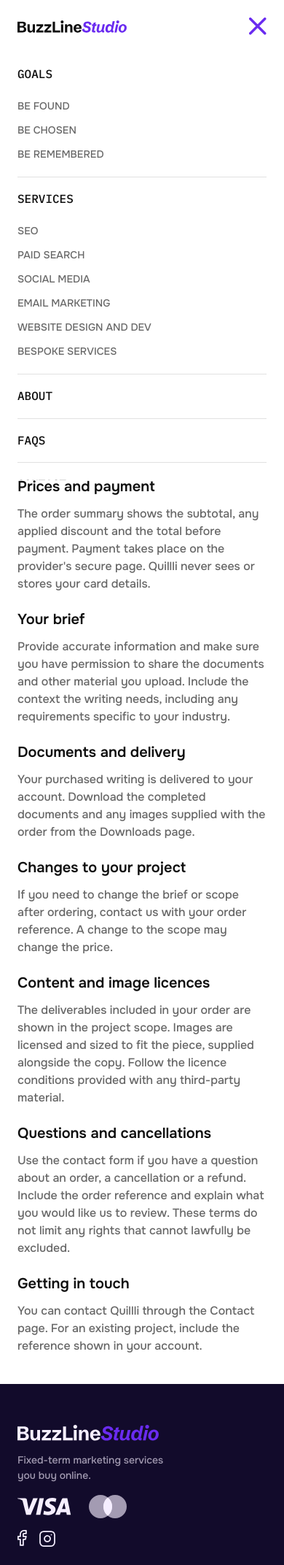
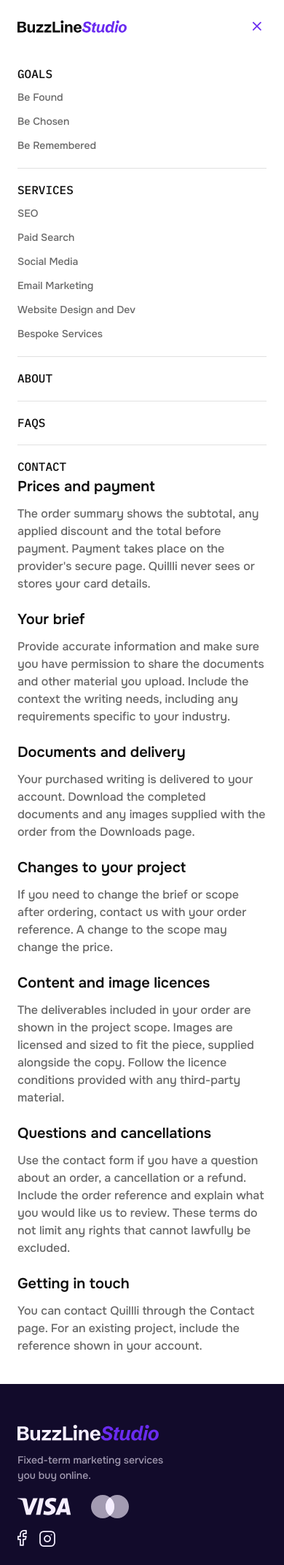
Before and after one commit to SupporthivesProjects/BuzzLineStudioHTML, a PHP site: page /pp.php in a window 390 px wide, after a click that opens the changed part. Shown: the top 2144 px of the page at 73% size. Run offline with PHP 8.4, Linux system fonts and the light colour scheme.

Commit message:
header footer

```diff
--- a/css/dev-alpha-responsive.css
+++ b/css/dev-alpha-responsive.css
@@ -39,6 +43,10 @@
         padding: 0px;
         border: 0px;
         background: transparent;
+        transition: all .4s;
+    }
+    .is-active {
+        padding: 5px;
     }
     .navbar-toggler  .navbar-toggler-icon{
         background: url(../img/menu.svg) no-repeat;
@@ -46,13 +54,23 @@
         background-size: cover;
         width: 22px;
         height: 14px;
+        display: flex;
+        justify-content: center;
+        align-items: center;
     }
     .navbar-toggler.is-active .navbar-toggler-icon{
         background: url(../img/close.svg) no-repeat;
         background-position: center center;
         background-size: cover;
-        width: 24px;
-        height: 24px;
+        width: 12px;
+        height: 12px;
+        display: flex;
+        justify-content: center;
+        align-items: center;
+    }
+    .user-price img{
+        width: 19px;
+        height: 17px;
     }
     .counter-mo{
         color: var(--base-white, #FFF);
@@ -176,6 +195,10 @@
         font-style: normal;
         font-weight: 500;
         line-height: 150%;
+        text-transform: none;
+    }
+    .d-right-mo .btn-start{
+        padding: 0px 0px;
     }
 
     .dropdown-toggle::after {
@@ -205,7 +228,7 @@
         border: 0px;
         padding-bottom: 0px;
         padding-top: 0px;
-        margin-top: 12px;
+        margin-top: 0px;
     }
     .header-top{
         background: #fff;
--- a/css/dev-alpha-style.css
+++ b/css/dev-alpha-style.css
@@ -375,7 +375,7 @@
 /* ----------------------footer--------------------------- */
 .footer{
     background: var(--brand-night, #120B2B);
-    padding-top: 92px;
+    padding-top: 96px;
     padding-bottom: 40px;
 }
 .footer-p, .footer-logo{
@@ -385,7 +385,7 @@
     gap: 24px;
 }
 .footer-p p{
-    color: var(--brand-lavender-soft-muted-64, rgba(245, 238, 255, 0.64));
+    color:  rgba(245, 238, 255, 0.64);
     font-family: Onest;
     font-size: 14px;
     font-style: normal;
@@ -395,13 +395,13 @@
 }
 .footer--p-p{
     display: flex;
-    gap: 24px;
+    gap: 27px;
 }
 .social-media{
     display: flex;
     flex-direction: row;
     align-items: flex-start;
-    gap: 24px;
+    gap: 16px;
 }
 .footer-link h6{
     color: var(--brand-accent, #6A2BF0);
@@ -433,6 +433,7 @@
     display: flex;
     flex-direction: column;
     gap: 12px;
+    margin-bottom: 0px;
 }
 .footer-link-menu {
     display: flex;
@@ -447,7 +448,7 @@
     padding-top: 32px;
 }
 .master-card-terms a{
-    color: var(--brand-lavender-soft-muted-64, rgba(245, 238, 255, 0.64));
+    color:  rgba(245, 238, 255, 0.64);
     font-family: Onest;
     font-size: 14px;
     font-style: normal;
--- a/css/mainBase.css
+++ b/css/mainBase.css
@@ -127,3 +127,13 @@ html,body{
   padding: 0;
   box-sizing: border-box;
 }
+
+/* -----------------------hove animation----------- */
+.dropdown-item:focus, .dropdown-item:hover {
+    color: var(--bs-dropdown-link-hover-color);
+    background-color: transparent;
+}
+.dropdown-menu-ser li:hover {
+    position: relative;
+    background: #fff;
+}
```
Also changed, not shown: other parts of css/dev-alpha-responsive.css (+23 -1 lines), README.md.
